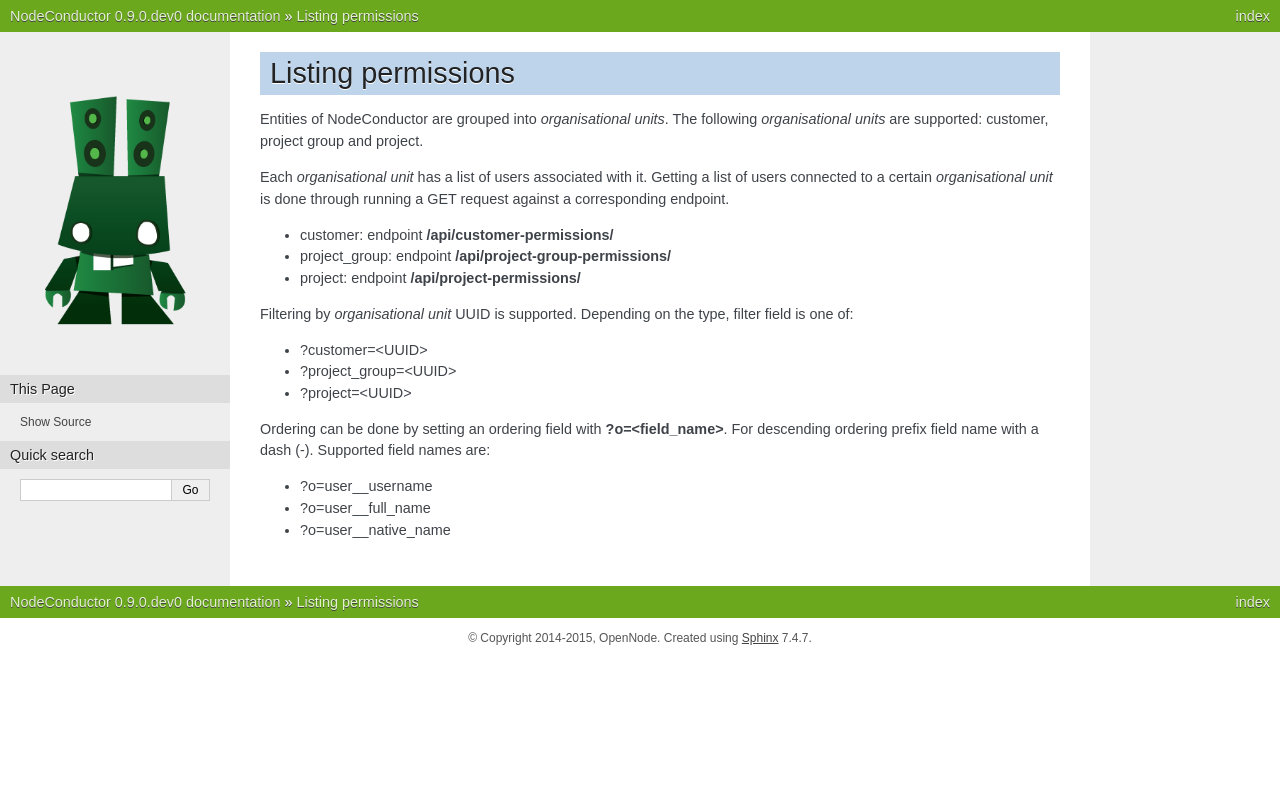
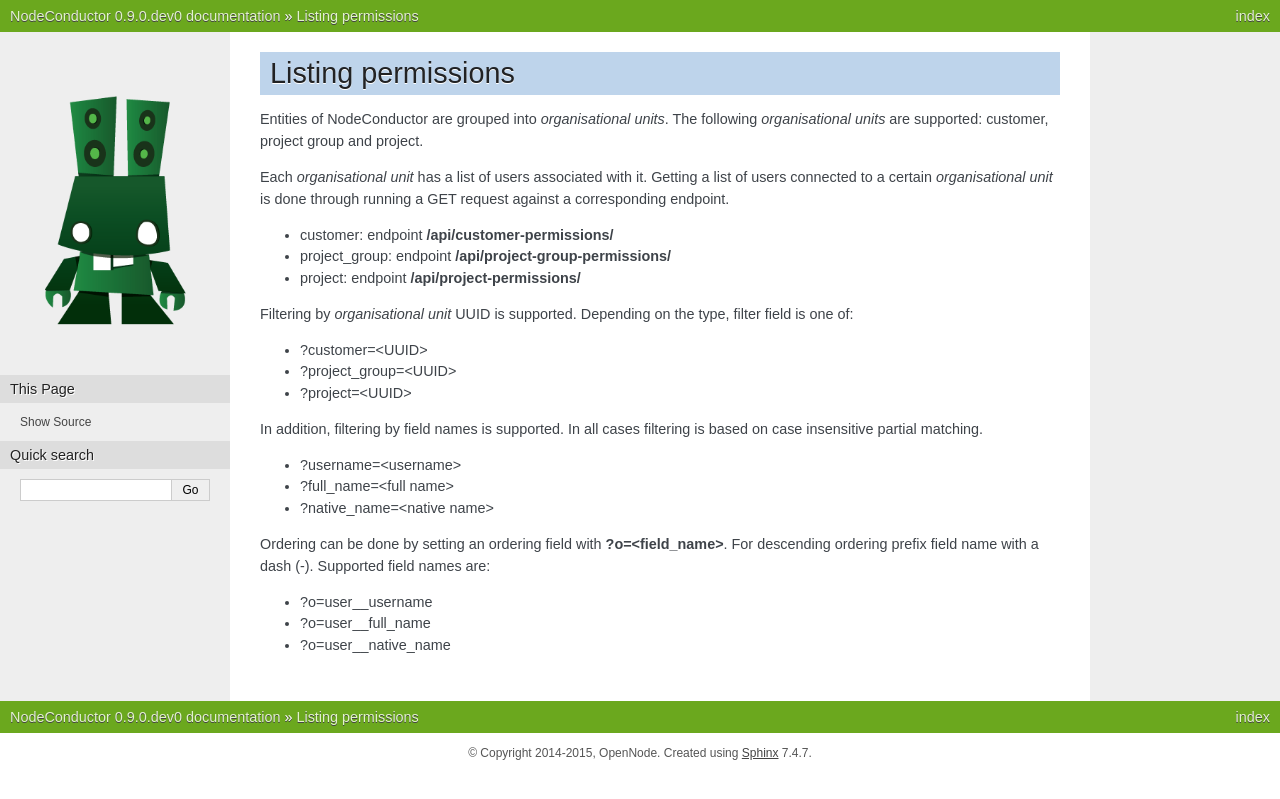
Before and after one commit to opennode/waldur-core, a Sphinx documentation site: the page built from docs/api/permission_management.rst, in a window 1280 px wide. Shown: the top 799 px of the page. Built offline with Sphinx 7.4.7, drawn with Linux system fonts in a browser that asks for light colours.

Commit message:
Update documentation for permission filtering

```diff
--- a/docs/api/permission_management.rst
+++ b/docs/api/permission_management.rst
@@ -18,6 +18,13 @@ Filtering by *organisational unit* UUID is supported. Depending on the type, fil
 - ?project_group=<UUID>
 - ?project=<UUID>
 
+In addition, filtering by field names is supported. In all cases filtering is based on case
+insensitive partial matching.
+
+- ?username=<username>
+- ?full_name=<full name>
+- ?native_name=<native name>
+
 Ordering can be done by setting an ordering field with **?o=<field_name>**. For descending ordering prefix field name
 with a dash (-). Supported field names are:
 
```
